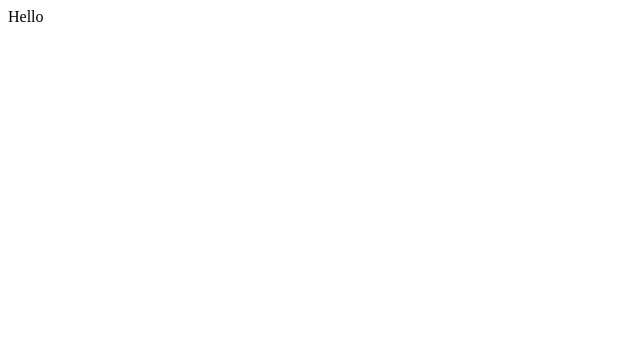
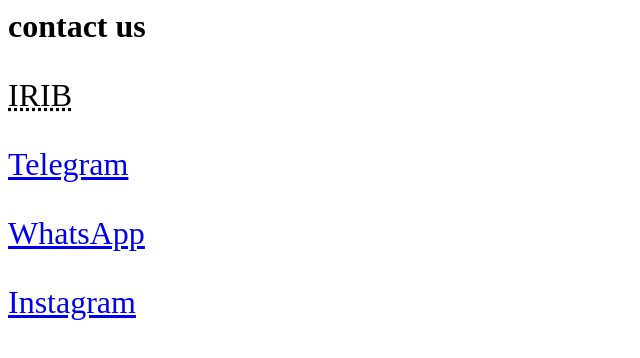
Before and after one commit to AliAmrollahi/AliAmrollahi.github.io, a plain HTML site: page index.html in a window 1280 px wide. Shown: the whole page, without its empty margins (0-640 px from the left). Drawn offline with Linux system fonts and the light colour scheme.

Commit message:
Update index.html

```diff
--- a/index.html
+++ b/index.html
@@ -1 +1,21 @@
-Hello
+<html lang="en-US">
+	<head>
+     <meta charset="UTF-8" />
+     <title> Contact Us </title>
+	</head>
+	<body>
+     <h1>contact us</h1>
+     <p style="font-size:24pt">
+     <abbr title="Islamic Republic Iranian Broadcasting">IRIB</abbr><br />
+     </P>
+	 <p style="font-size:24pt">
+	 <a href="https://www.Telegram.org/TakPar_ArtWorks" title="Contact Us On Telegram" target="_blank">Telegram</a>
+	 </P>
+	 <p style="font-size:24pt">
+	 <a href="https://www.Wa.me/+989135283922" title="Contact Us On WhatsApp" target="_blank">WhatsApp</a>
+	 </P>
+	 <p style="font-size:24pt">
+	 <a href="https://www.Instagram.com/TakPar_ArtWorks" title="Contact Us On Instagram" target="_blank">Instagram</a>
+	 </P>
+	</body>
+</html>
```
